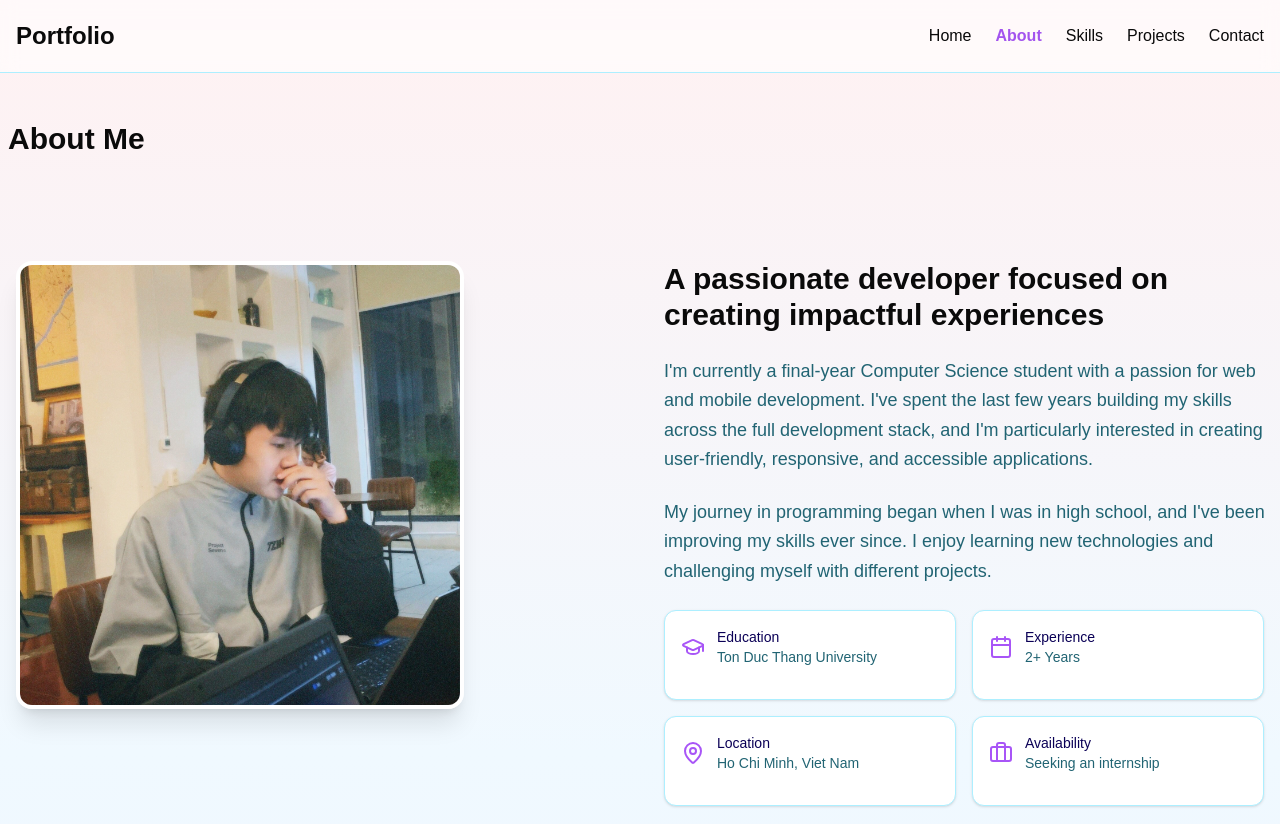
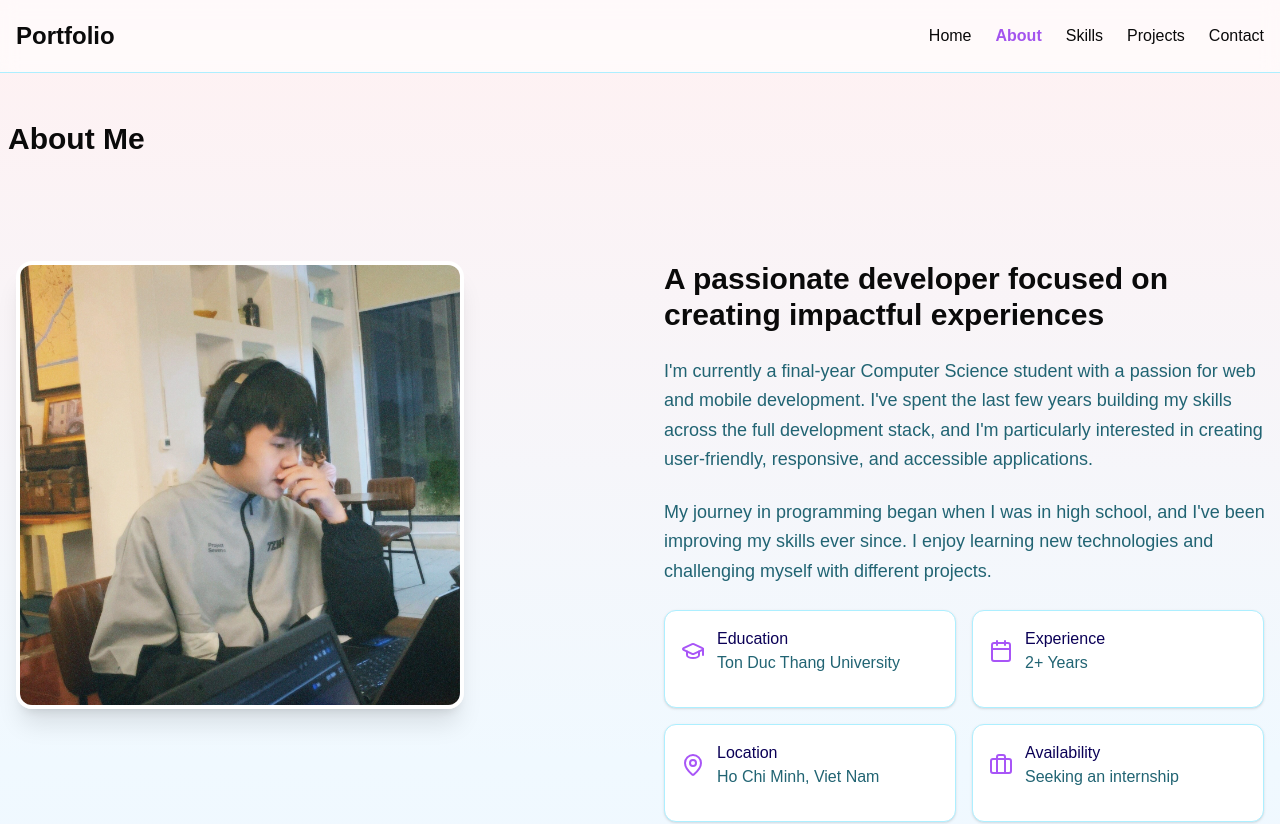
Before and after one commit to Khoa1512/my-portfolio, a Next.js app: page /about in a window 1280 px wide. Shown: the top 824 px of the page. Built offline with nearby package versions, Linux system fonts and the light colour scheme; a web font is replaced by a local one.

Commit message:
feat: update fontsize

```diff
--- a/components/AboutSection.tsx
+++ b/components/AboutSection.tsx
@@ -56,8 +56,8 @@ const AboutSection = () => {
               <CardContent className='p-4 flex items-center gap-3'>
                 <GraduationCap className='text-[#a855f7]' />
                 <div>
-                  <p className='text-sm font-medium'>Education</p>
-                  <p className='text-sm text-muted-foreground'>
+                  <p className='text-sm xl:text-base font-medium'>Education</p>
+                  <p className='text-sm xl:text-base text-muted-foreground'>
                     Ton Duc Thang University
                   </p>
                 </div>
@@ -67,8 +67,10 @@ const AboutSection = () => {
               <CardContent className='p-4 flex items-center gap-3'>
                 <Calendar className='text-[#a855f7]' />
                 <div>
-                  <p className='text-sm font-medium'>Experience</p>
-                  <p className='text-sm text-muted-foreground'>2+ Years</p>
+                  <p className='text-sm xl:text-base font-medium'>Experience</p>
+                  <p className='text-sm xl:text-base text-muted-foreground'>
+                    2+ Years
+                  </p>
                 </div>
               </CardContent>
             </Card>
@@ -76,8 +78,8 @@ const AboutSection = () => {
               <CardContent className='p-4 flex items-center gap-3'>
                 <MapPin className='text-[#a855f7]' />
                 <div>
-                  <p className='text-sm font-medium'>Location</p>
-                  <p className='text-sm text-muted-foreground'>
+                  <p className='text-sm xl:text-base font-medium'>Location</p>
+                  <p className='text-sm xl:text-base text-muted-foreground'>
                     Ho Chi Minh, Viet Nam
                   </p>
                 </div>
@@ -87,8 +89,10 @@ const AboutSection = () => {
               <CardContent className='p-4 flex items-center gap-3'>
                 <Briefcase className='text-[#a855f7]' />
                 <div>
-                  <p className='text-sm font-medium'>Availability</p>
-                  <p className='text-sm text-muted-foreground'>
+                  <p className='text-sm xl:text-base font-medium'>
+                    Availability
+                  </p>
+                  <p className='text-sm xl:text-base text-muted-foreground'>
                     Seeking an internship
                   </p>
                 </div>
@@ -98,9 +102,15 @@ const AboutSection = () => {
 
           <Tabs defaultValue='Education' className='w-full pr-4'>
             <TabsList className='grid w-full grid-cols-3'>
-              <TabsTrigger value='education'>Education</TabsTrigger>
-              <TabsTrigger value='experience'>Experience</TabsTrigger>
-              <TabsTrigger value='interests'>Interests</TabsTrigger>
+              <TabsTrigger value='education'>
+                Education
+              </TabsTrigger>
+              <TabsTrigger value='experience'>
+                Experience
+              </TabsTrigger>
+              <TabsTrigger value='interests'>
+                Interests
+              </TabsTrigger>
             </TabsList>
             <TabsContent value='education' className='space-y-4 mt-4'>
               <div className='border-l-2 border-[#a855f7] pl-4 py-2'>
```
